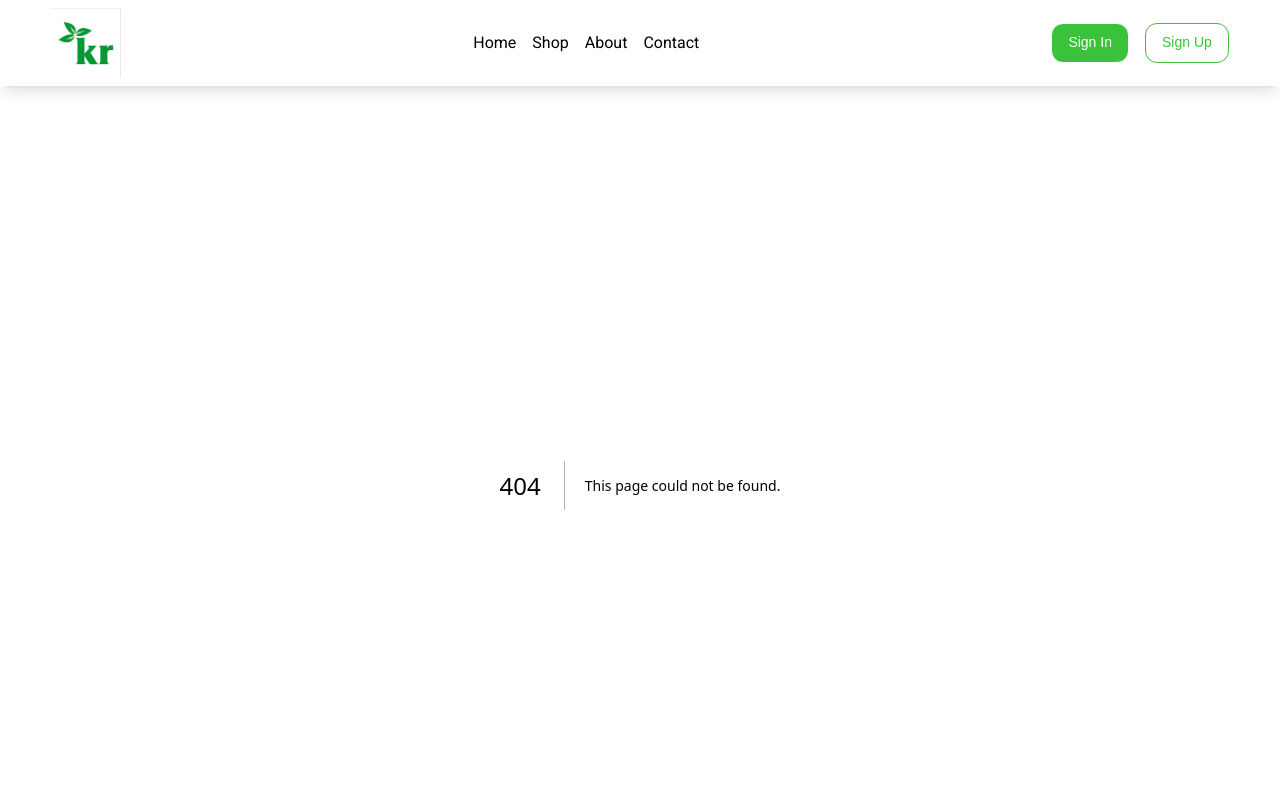
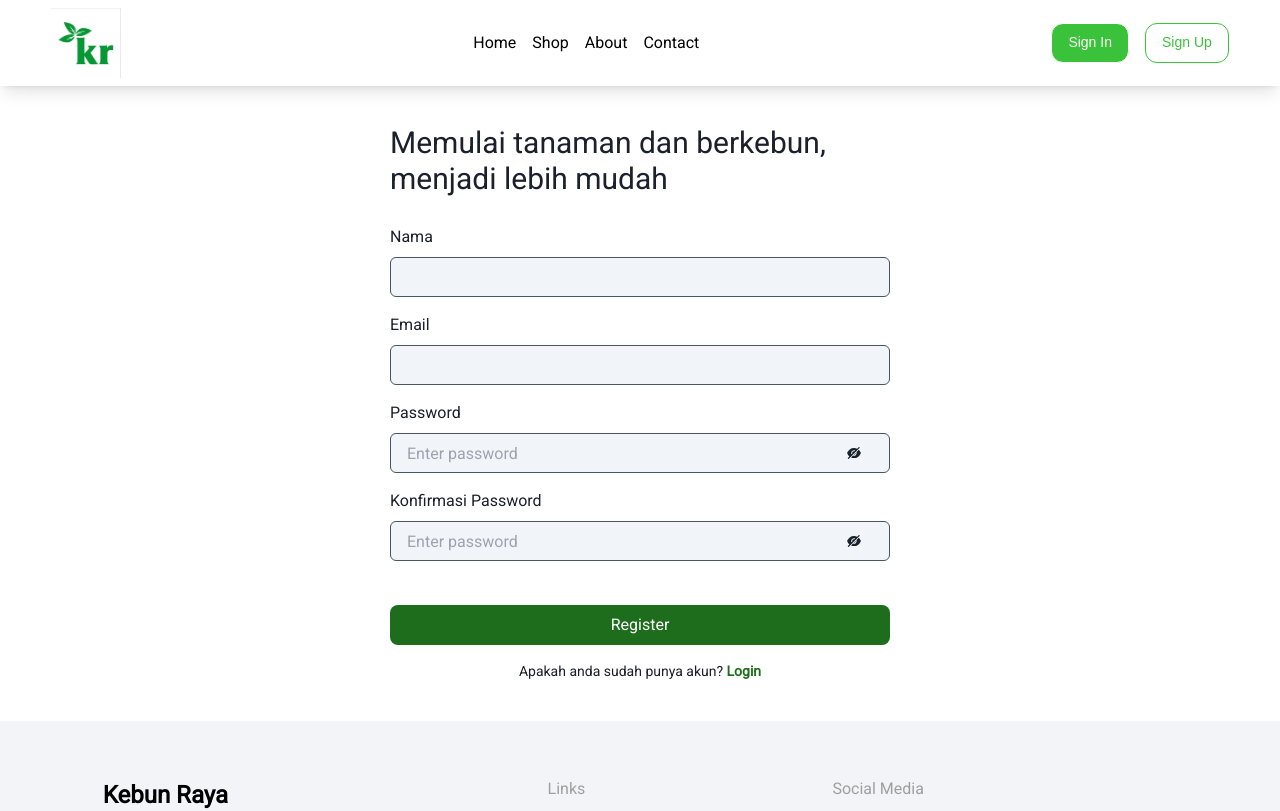
Before and after one commit to nizarfazari/kebun-raya-app, a Next.js app: page /auth/register in a window 1280 px wide. Before the commit this address had no page. Shown: the top 811 px of the page. Built offline with nearby package versions, Linux system fonts and the light colour scheme.

Commit message:
added register pages

```diff
--- a/pages/auth/login.tsx
+++ b/pages/auth/login.tsx
@@ -36,7 +36,7 @@ const Login: React.FunctionComponent<ILoginProps> = (props) => {
                                 <Input type='email' className='!bg-slate-200' />
                             </FormControl>
                             <button type="submit" className='w-full py-2 rounded-lg bg-primary-700 text-white mt-7'>Login</button>
-                            <p className='text-center font-normal text-sm'>Apakah anda sudah punya akun? <Link href={'/register'} className='text-primary-700'>Register</Link></p>
+                            <p className='text-center font-normal text-sm'>Apakah anda sudah punya akun? <Link href={'/auth/register'} className='text-primary-700 font-semibold'>Register</Link></p>
                         </form>
                     </div>
                 </div>
--- /dev/null
+++ b/pages/auth/register.tsx
@@ -0,0 +1,61 @@
+import { Button, FormControl, FormLabel, Input, InputGroup, InputRightElement } from '@chakra-ui/react';
+import Link from 'next/link';
+import React, { useState } from 'react';
+import { AiFillEye, AiFillEyeInvisible } from "react-icons/ai";
+interface IRegisterProps {
+}
+
+const Register: React.FunctionComponent<IRegisterProps> = (props) => {
+    const [show, setShow] = useState<boolean>(false)
+    const handleClick = () => setShow(!show)
+    const [showConfirm, setShowConfirm] = useState<boolean>(false)
+    const handleClickConfirm = () => setShowConfirm(!showConfirm)
+    return (
+        <>
+            <div className="container mx-auto p-10">
+                <div className=''>
+                    <h2 className='sm:text-3xl text-2xl mb-7 max-w-[500px] mx-auto'>
+                        Memulai tanaman dan berkebun, <br />
+                        menjadi lebih mudah
+                    </h2>
+                    <form action="" className='flex flex-col gap-4 max-w-[500px] mx-auto'>
+                        <FormControl>
+                            <FormLabel>Nama</FormLabel>
+                            <Input type='email' className='!bg-slate-100 !border !border-slate-600' />
+                        </FormControl>
+                        <FormControl>
+                            <FormLabel>Email</FormLabel>
+                            <Input type='email' className='!bg-slate-100 !border !border-slate-600' />
+                        </FormControl>
+                        <FormControl>
+                            <FormLabel>Password</FormLabel>
+                            <InputGroup >
+                                <Input type={show ? 'text' : 'password'} placeholder='Enter password' className='!bg-slate-100 !border !border-slate-600' />
+                                <InputRightElement width='4.5rem'>
+                                    <div onClick={handleClick}>
+                                        {show ? <AiFillEye /> : <AiFillEyeInvisible />}
+                                    </div>
+                                </InputRightElement>
+                            </InputGroup>
+                        </FormControl>
+                        <FormControl>
+                            <FormLabel>Konfirmasi Password</FormLabel>
+                            <InputGroup >
+                                <Input type={showConfirm ? 'text' : 'password'} placeholder='Enter password' className='!bg-slate-100 !border !border-slate-600 focus-visible:!shadow-primary-500' />
+                                <InputRightElement width='4.5rem'>
+                                    <div onClick={handleClickConfirm}>
+                                        {showConfirm ? <AiFillEye /> : <AiFillEyeInvisible />}
+                                    </div>
+                                </InputRightElement>
+                            </InputGroup>
+                        </FormControl>
+                        <button type="submit" className='w-full py-2 rounded-lg bg-primary-700 text-white mt-7'>Register</button>
+                        <p className='text-center font-no   rmal text-sm'>Apakah anda sudah punya akun? <Link href={'/auth/login'} className='text-primary-700 font-semibold'>Login</Link></p>
+                    </form>
+                </div>
+            </div>
+        </>
+    );
+};
+
+export default Register;
```
